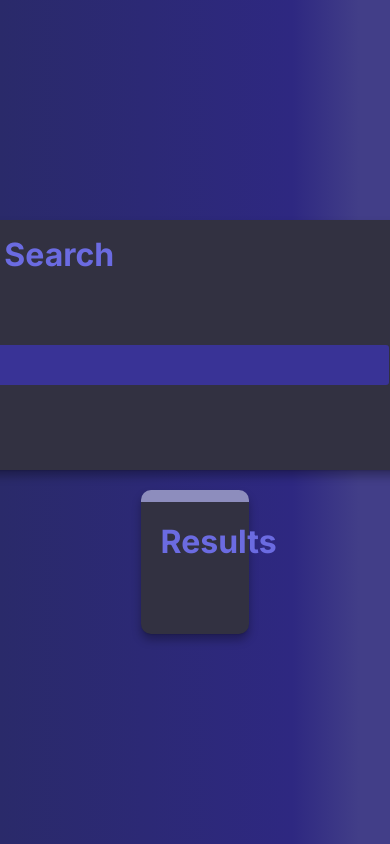
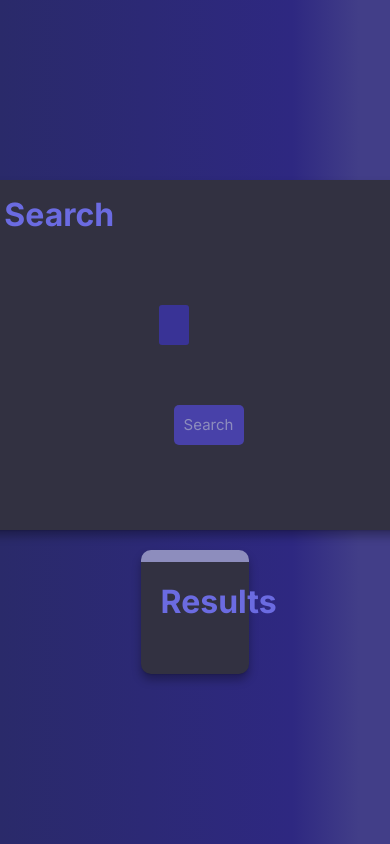
Before and after one commit to ricksinclair/movie-search, a React (Vite) app in the folder Movie Search React/: page / in a window 390 px wide. Shown: the top 844 px of the page. Built offline with nearby package versions, Linux system fonts and the light colour scheme; no server answers.

Commit message:
fixed alignment

```diff
--- a/Movie Search React/src/App.css
+++ b/Movie Search React/src/App.css
@@ -58,3 +58,10 @@ ul.movie-list{
     padding-bottom:20px;
 
 }
+@media all and (max-width:400px){
+
+
+    .list-container{
+        padding:0;
+    }
+}
--- a/Movie Search React/src/components/SearchCard/SearchCard.css
+++ b/Movie Search React/src/components/SearchCard/SearchCard.css
@@ -6,6 +6,8 @@
 
 
 }
+
+
 
 .search-card {
     padding: 15px 10px;
@@ -65,7 +67,6 @@ input {
     border: none;
     border-radius: 3px;
     height: 30px;
-    min-width: 450px;
     margin-top:60px;
     padding: 5px;
     background: #393396;
@@ -125,3 +126,17 @@ input:focus {
     justify-self: flex-start;
     height: 50px;
     }
+
+@media all and (max-width:400px){
+    .search-card{
+        height:auto;
+        width: 200px;
+    }
+    input{
+width:20px;
+    }
+    .form{
+        display: flex;
+        flex-direction: column !important;
+    }
+}
```
